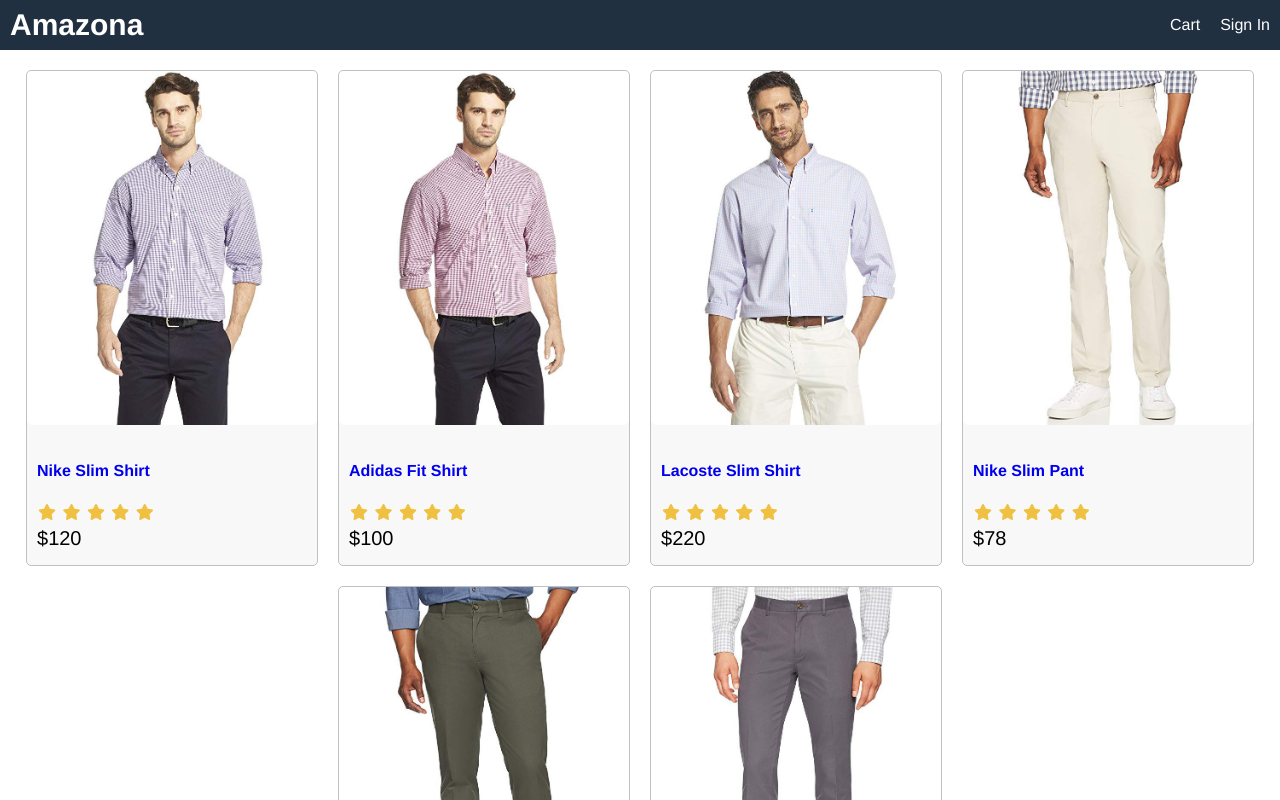
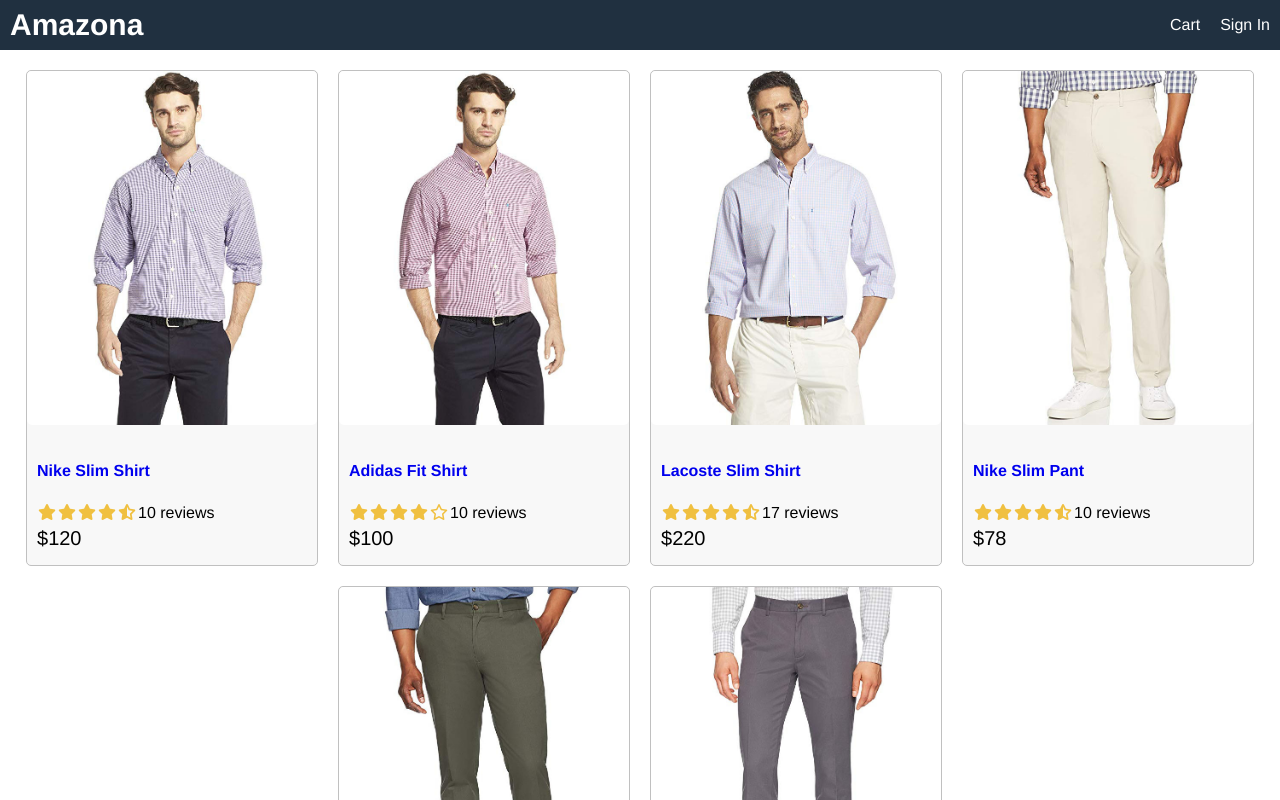
Before and after one commit to JasonP670/amazona, a React (Create React App) app in the folder front-end/: page / in a window 1280 px wide. Shown: the top 800 px of the page. Built offline with nearby package versions, Linux system fonts and the light colour scheme.

Commit message:
add Product and Rating components

```diff
--- a/front-end/src/App.js
+++ b/front-end/src/App.js
@@ -1,3 +1,4 @@
+import Product from './components/Product';
 import data from './data'
 
 function App() {
@@ -17,26 +18,7 @@
       <div className="row center">
         {
           data.products.map(item => (
-            <div key={item._id} className="card">
-              <a href={`product/${item._id}`}>
-                  <img className="medium" src={item.image} alt={item.name} />
-              </a>
-              <div className="card-body">
-                <a href={`product/${item._id}`}>
-                  <h2>{item.name}</h2>
-                </a>
-                <div className="rating">
-                    <span> <i className="fa fa-star"></i> </span>
-                    <span> <i className="fa fa-star"></i> </span>
-                    <span> <i className="fa fa-star"></i> </span>
-                    <span> <i className="fa fa-star"></i> </span>
-                    <span> <i className="fa fa-star"></i> </span>
-                </div>
-                <div className="price">
-                    ${item.price}
-                </div>
-              </div>
-            </div>
+            <Product  key={item._id} item={item}/>
           ))
         }
       </div>
--- /dev/null
+++ b/front-end/src/components/Product.js
@@ -0,0 +1,21 @@
+import React from 'react'
+import Rating from './Rating'
+
+export default function Product({ item }) {
+  return (
+    <div className="card">
+      <a href={`product/${item._id}`}>
+          <img className="medium" src={item.image} alt={item.name} />
+      </a>
+      <div className="card-body">
+        <a href={`product/${item._id}`}>
+          <h2>{item.name}</h2>
+        </a>
+        <Rating rating={item.rating} numReviews={item.numReviews}/>
+        <div className="price">
+            ${item.price}
+        </div>
+      </div>
+    </div>
+  )
+}
--- /dev/null
+++ b/front-end/src/components/Rating.js
@@ -0,0 +1,67 @@
+import React from 'react'
+
+export default function Rating({ rating, numReviews }) {
+  return (
+    <div className="rating">
+        <span>
+          <i
+            className={
+              rating >= 1
+              ? "fa fa-star"
+              : rating >= 0.5
+              ? 'fa fa-star-half-o'
+              : 'fa fa-star-o'
+            }>
+          </i>
+        </span>
+        <span>
+          <i
+            className={
+              rating >= 2
+              ? "fa fa-star"
+              : rating >= 1.5
+              ? 'fa fa-star-half-o'
+              : 'fa fa-star-o'
+            }>
+          </i>
+        </span>
+        <span>
+          <i
+            className={
+              rating >= 3
+              ? "fa fa-star"
+              : rating >= 2.5
+              ? 'fa fa-star-half-o'
+              : 'fa fa-star-o'
+            }>
+          </i>
+        </span>
+        <span>
+          <i
+            className={
+              rating >= 4
+              ? "fa fa-star"
+              : rating >= 3.5
+              ? 'fa fa-star-half-o'
+              : 'fa fa-star-o'
+            }>
+          </i>
+        </span>
+        <span>
+          <i
+            className={
+              rating >= 5
+              ? "fa fa-star"
+              : rating >= 4.5
+              ? 'fas fa-star-half-alt'
+              : 'far fa-star'
+            }>
+          </i>
+        </span>
+        <span>
+          {numReviews + ' reviews'}
+        </span>
+
+    </div>
+  )
+}
--- a/front-end/src/data.js
+++ b/front-end/src/data.js
@@ -9,7 +9,7 @@
       price: 120,
       brand: 'Nike',
       rating: 4.5,
-      numRevies: 10,
+      numReviews: 10,
       description: 'High quality product'
     },
     {
@@ -20,7 +20,7 @@
       price: 100,
       brand: 'Adidas',
       rating: 4.0,
-      numRevies: 10,
+      numReviews: 10,
       description: 'High quality product'
     },
     {
@@ -31,7 +31,7 @@
       price: 220,
       brand: 'Lacoste',
       rating: 4.8,
-      numRevies: 17 ,
+      numReviews: 17 ,
       description: 'High quality product'
     },
     {
@@ -42,7 +42,7 @@
       price: 78,
       brand: 'Nike',
       rating: 4.5,
-      numRevies: 10,
+      numReviews: 10,
       description: 'High quality product'
     },
     {
@@ -53,7 +53,7 @@
       price: 65,
       brand: 'Puma',
       rating: 4.5,
-      numRevies: 10,
+      numReviews: 10,
       description: 'High quality product'
     },
     {
@@ -64,7 +64,7 @@
       price: 139,
       brand: 'Adidas',
       rating: 4.5,
-      numRevies: 50,
+      numReviews: 50,
       description: 'High quality product'
     }
   ]
--- a/front-end/src/index.css
+++ b/front-end/src/index.css
@@ -120,3 +120,6 @@
   color: #f0c040;
   margin: 0.1rem;
 }
+.rating span:last-child {
+  color: #000000;
+}
```
